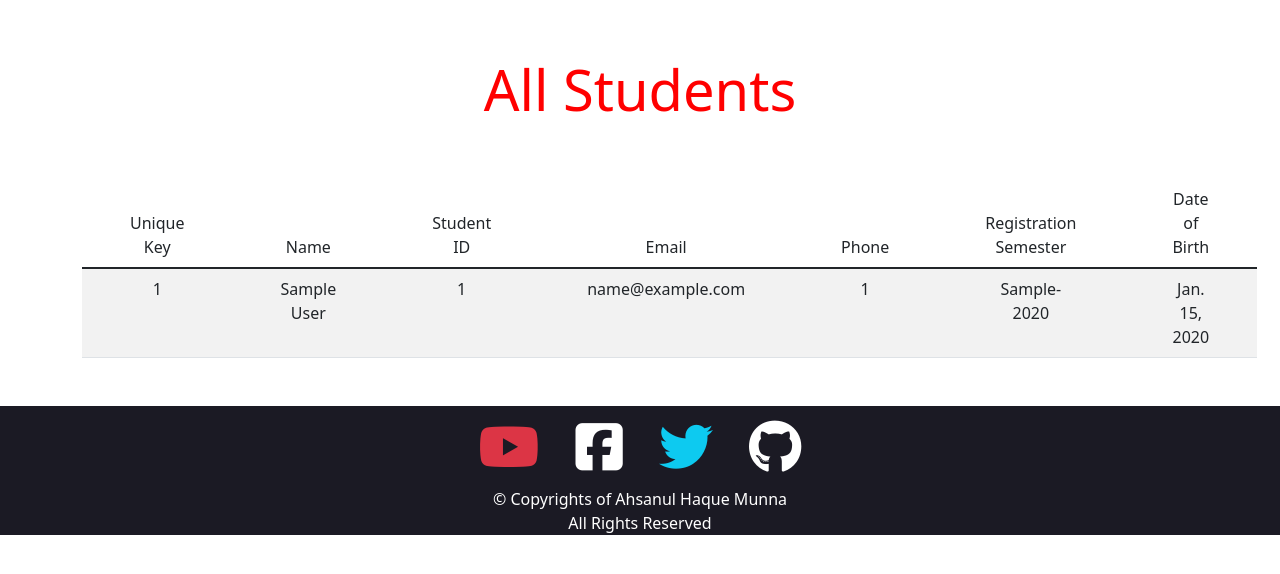
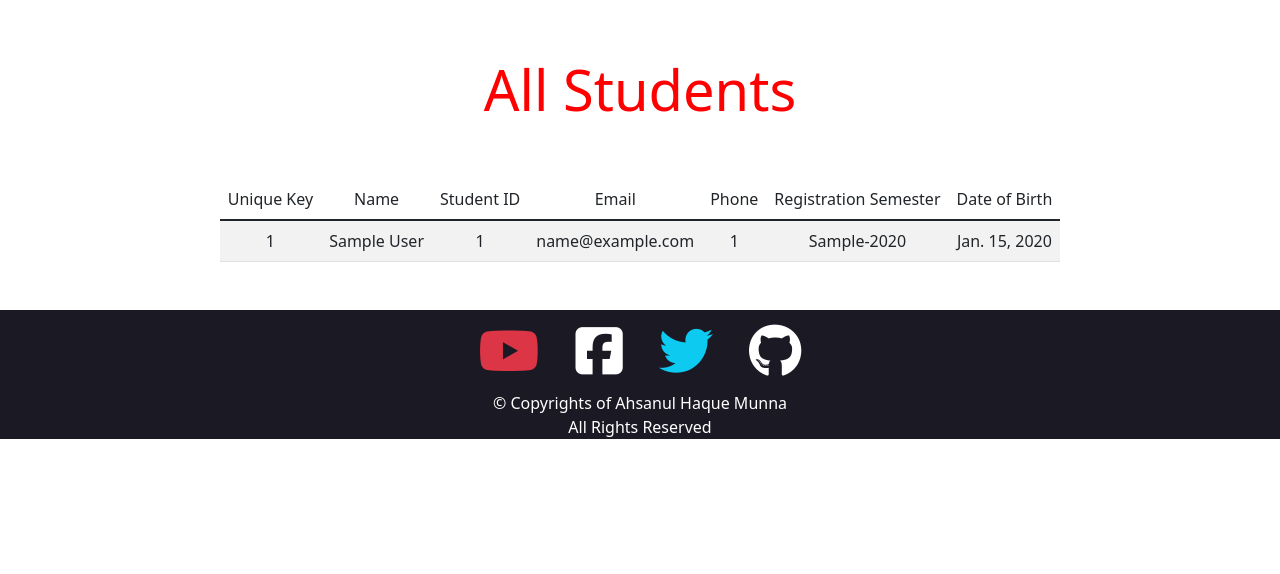
Before and after one commit to AH-Munna/StudentsDataBase, a Django app: page /allStudents/ in a window 1280 px wide. Shown: the part 56-630 px from the top of the page. Run offline with Django 4.2, Linux system fonts and the light colour scheme; tables that the repository leaves empty hold one stand-in row (values such as "Sample post"); some libraries are stand-ins or nearby versions.

Commit message:
update 3-17

```diff
--- a/StudentsDataBase/settings.py
+++ b/StudentsDataBase/settings.py
@@ -27,7 +27,7 @@ SECRET_KEY = 'django-insecure-7v(^pzwvtltpc7-ldx-w278w-^ajdh_&6!1!g@r1@8pcayd#+*
 # SECURITY WARNING: don't run with debug turned on in production!
 DEBUG = True
 
-ALLOWED_HOSTS = []
+ALLOWED_HOSTS = ['ahmunna.pythonanywhere.com', '127.0.0.1']
 
 
 # Application definition
--- a/templates/mainControl/allStudents.html
+++ b/templates/mainControl/allStudents.html
@@ -7,30 +7,30 @@
 {% if student_list %}
 <table id='allStudents' class='mb-5 mx-auto p-3 table table-striped' style='width: fit-content'>
     <thead>
-    <tr class='text-center px-5 py-2'>
-        <td class='text-center px-5 py-2'>Unique Key</td>
-        <td class='text-center px-5 py-2'>Name</td>
-        <td class='text-center px-5 py-2'>Student ID</td>
-        <td class='text-center px-5 py-2'>Email</td>
-        <td class='text-center px-5 py-2'>Phone</td>
-        <td class='text-center px-5 py-2'>Registration Semester</td>
-        <td class='text-center px-5 py-2'>Date of Birth</td>
+    <tr class='text-center py-2'>
+        <td class='text-center py-2'>Unique Key</td>
+        <td class='text-center py-2'>Name</td>
+        <td class='text-center py-2'>Student ID</td>
+        <td class='text-center py-2'>Email</td>
+        <td class='text-center py-2'>Phone</td>
+        <td class='text-center py-2'>Registration Semester</td>
+        <td class='text-center py-2'>Date of Birth</td>
     </tr>
 </thead>
 <tbody>
     {% for row in student_list %}
     <tr class='text-center px-5 py-2'>
-        <td class='text-center px-5 py-2'>{{ row.id }}</td>
-        <td class='text-center px-5 py-2'>{{ row.name }}</td>
-        <td class='text-center px-5 py-2'>{{ row.student_id }}</td>
-        <td class='text-center px-5 py-2'>{{ row.email }}</td>
+        <td class='text-center py-2'>{{ row.id }}</td>
+        <td class='text-center py-2'>{{ row.name }}</td>
+        <td class='text-center py-2'>{{ row.student_id }}</td>
+        <td class='text-center py-2'>{{ row.email }}</td>
 
         {% for x in student_info %}
 
         {% if x.students_information_id == row.id %}
-        <td class='text-center px-5 py-2'>{{ x.phone }}</td>
-        <td class='text-center px-5 py-2'>{{ x.registration_semester }}-{{ x.registration_year }}</td>
-        <td class='text-center px-5 py-2'>{{ x.date_of_birth }}</td>
+        <td class='text-center py-2'>{{ x.phone }}</td>
+        <td class='text-center py-2'>{{ x.registration_semester }}-{{ x.registration_year }}</td>
+        <td class='text-center py-2'>{{ x.date_of_birth }}</td>
         {% endif %}
 
         {% endfor %}
--- a/templates/mainControl/index.html
+++ b/templates/mainControl/index.html
@@ -2,6 +2,6 @@
 
 {% block body_block %}
 
-<h1>This is home page </h1>
+<h1>signup/user informations after login implemantaion</h1>
 
 {% endblock body_block %}
```
